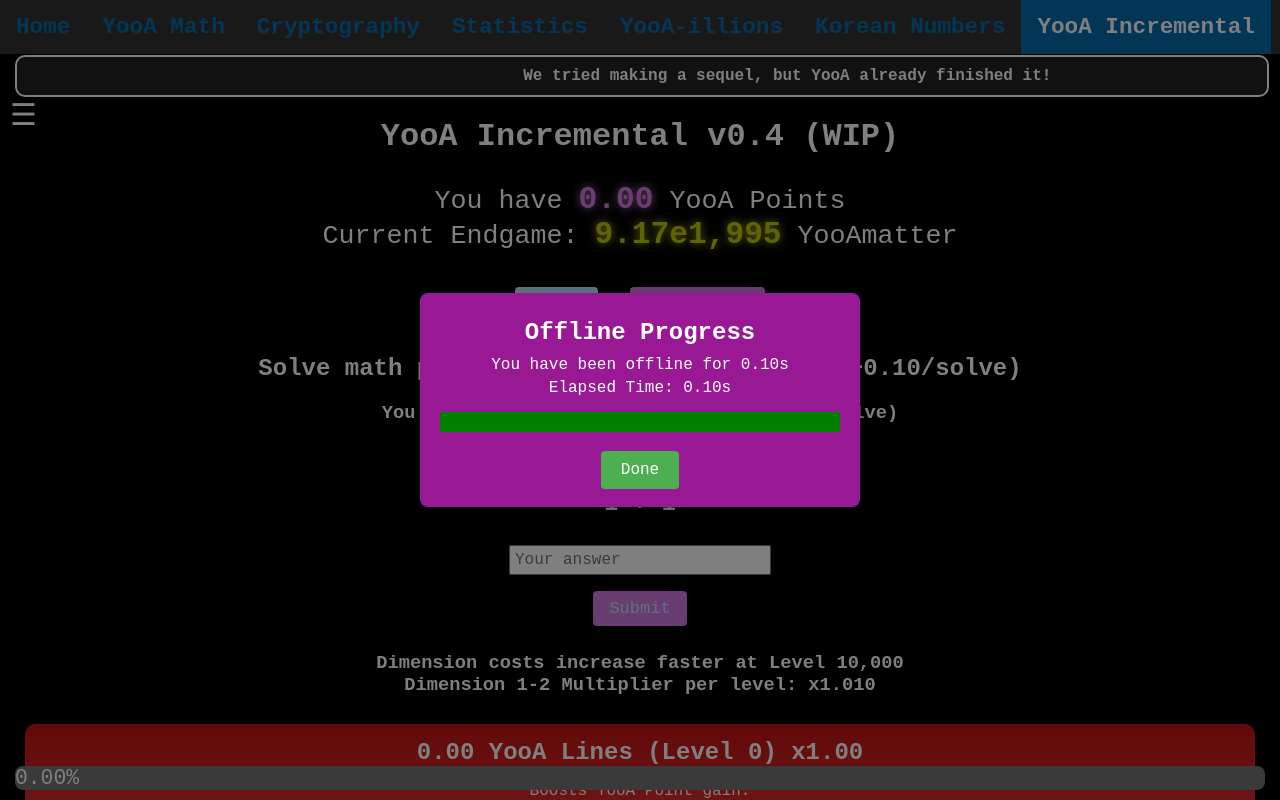
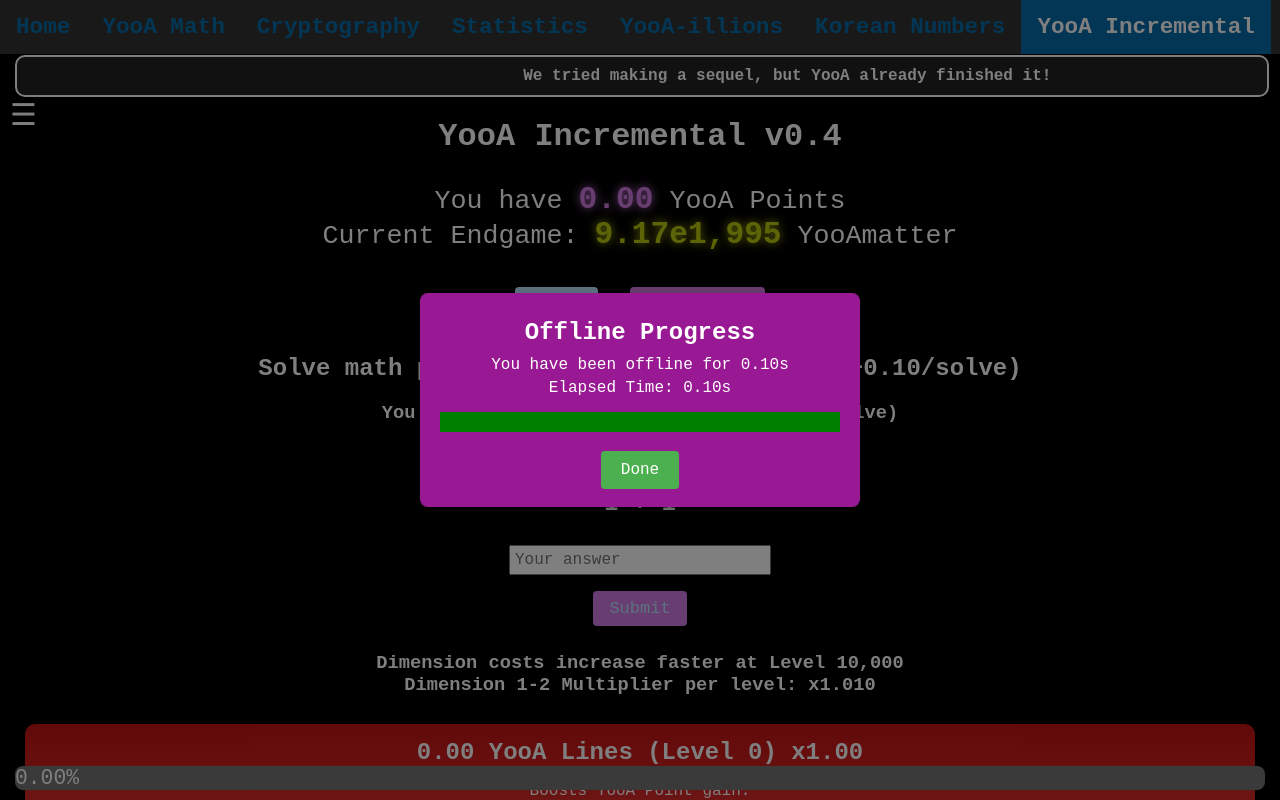
Before and after one commit to YooAr1n/yooa-com, a Vue app: page /#/incremental in a window 1280 px wide. Shown: the top 800 px of the page. Built offline with nearby package versions, Linux system fonts and the light colour scheme.

Commit message:
Update Incremental.vue

```diff
--- a/src/views/Incremental.vue
+++ b/src/views/Incremental.vue
@@ -90,7 +90,7 @@ export default {
 			return this.player.tab;
 		},
 		gameName() {
-			return 'YooA Incremental v0.4 (WIP)'
+			return 'YooA Incremental v0.4'
 		},
 		autoUnlocked() {
 			return completedAnyChallenge()
```
